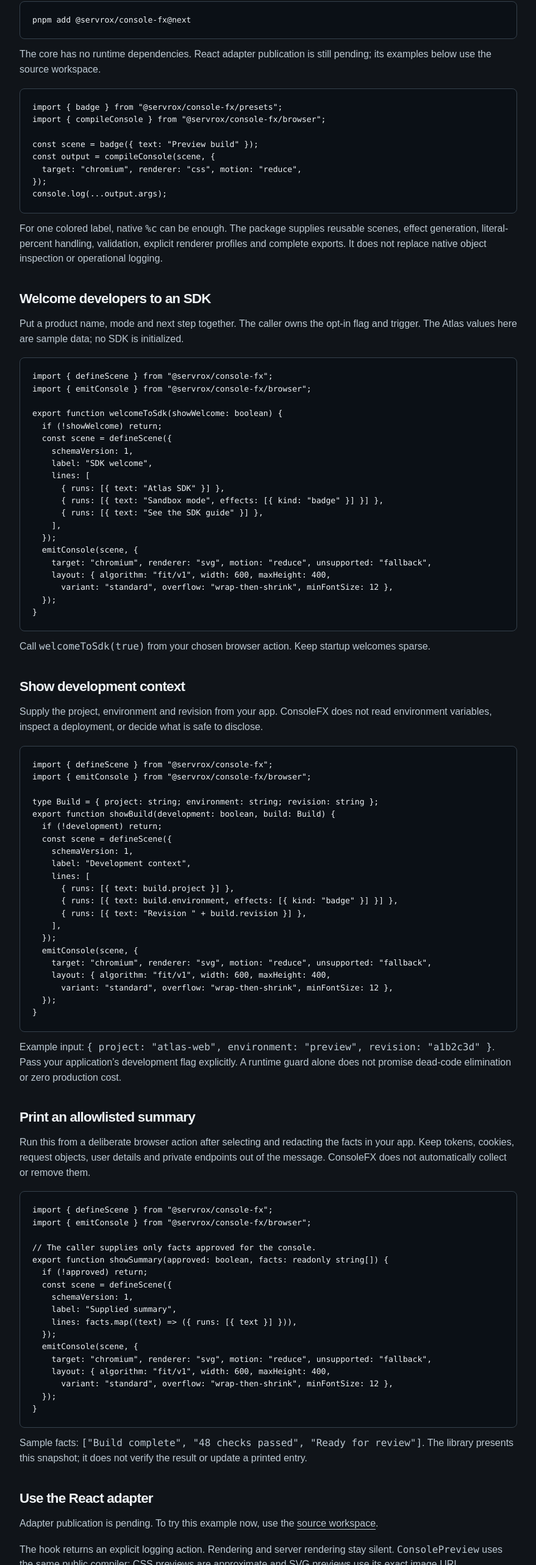
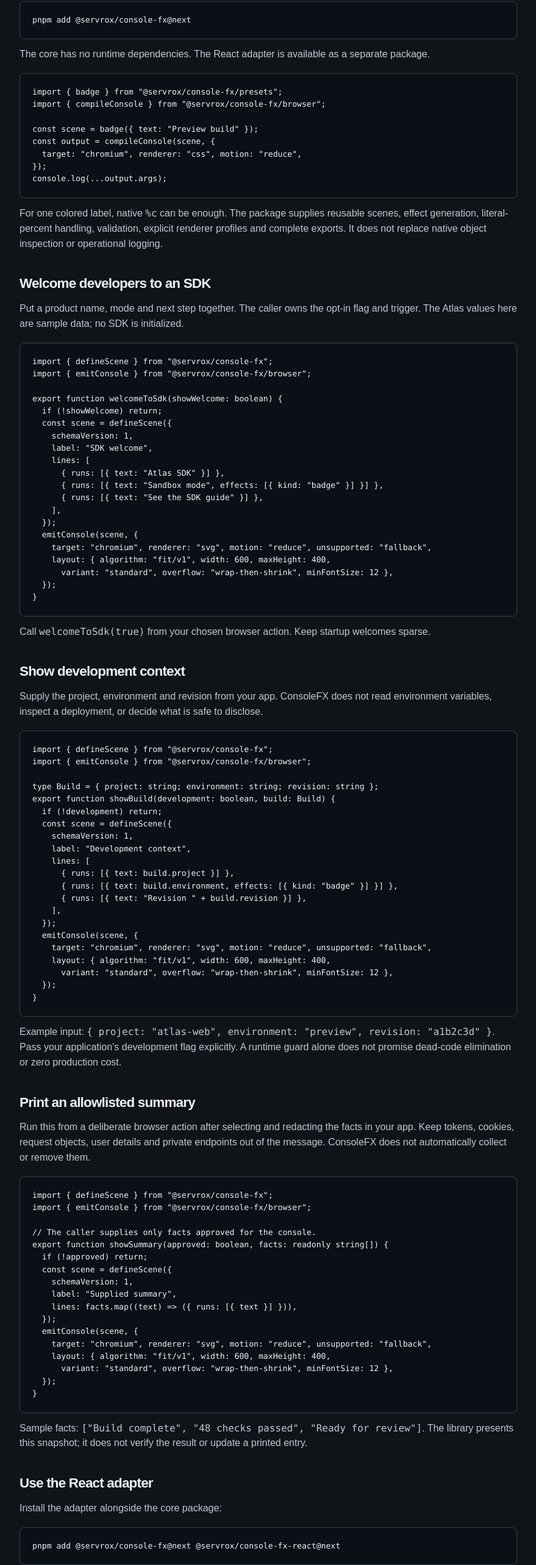
Before and after one commit to servrox/console-fx, a Next.js app in the folder apps/studio/: page /docs in a window 1280 px wide. Shown: the part 934-3500 px from the top of the page at 61% size, without its empty margins (200-1079 px from the left). Built offline with nearby package versions, Linux system fonts and the light colour scheme.

Commit message:
docs(release): record public studio and published package pair

```diff
--- a/apps/studio/src/app/docs/page.tsx
+++ b/apps/studio/src/app/docs/page.tsx
@@ -77,8 +77,8 @@ export default function Documentation() {
           <code>pnpm add @servrox/console-fx@next</code>
         </pre>
         <p>
-          The core has no runtime dependencies. React adapter publication is
-          still pending; its examples below use the source workspace.
+          The core has no runtime dependencies. The React adapter is available
+          as a separate package.
         </p>
         <pre tabIndex={0}>
           <code>{packageExample}</code>
@@ -148,13 +148,12 @@ export default function Documentation() {
       </section>
       <section id="react">
         <h2>Use the React adapter</h2>
-        <p>
-          Adapter publication is pending. To try this example now, use the{" "}
-          <a href="https://github.com/servrox/console-fx/blob/main/README.md#run-the-studio-locally">
-            source workspace
-          </a>
-          .
-        </p>
+        <p>Install the adapter alongside the core package:</p>
+        <pre tabIndex={0}>
+          <code>
+            pnpm add @servrox/console-fx@next @servrox/console-fx-react@next
+          </code>
+        </pre>
         <p>
           The hook returns an explicit logging action. Rendering and server
           rendering stay silent. <code>ConsolePreview</code> uses the same
@@ -329,9 +328,9 @@ export default function Documentation() {
       <section>
         <h2>Project status and license</h2>
         <p>
-          The core, React adapter and studio use MIT. Core 0.1.0 is published
-          under <code>next</code>; React adapter publication is pending.
-          Standalone exports work without a package dependency. See the{" "}
+          The core, React adapter and studio use MIT. Both packages are
+          published at 0.1.0 under <code>next</code>. Standalone exports work
+          without a package dependency. See the{" "}
           <a href="https://github.com/servrox/console-fx">
             source and release evidence
           </a>{" "}
```
Also changed, not shown: apps/studio/src/features/landing/landing-page.tsx (+3 -4 lines), 12 other files (tests, documents, lock files or other folders).
